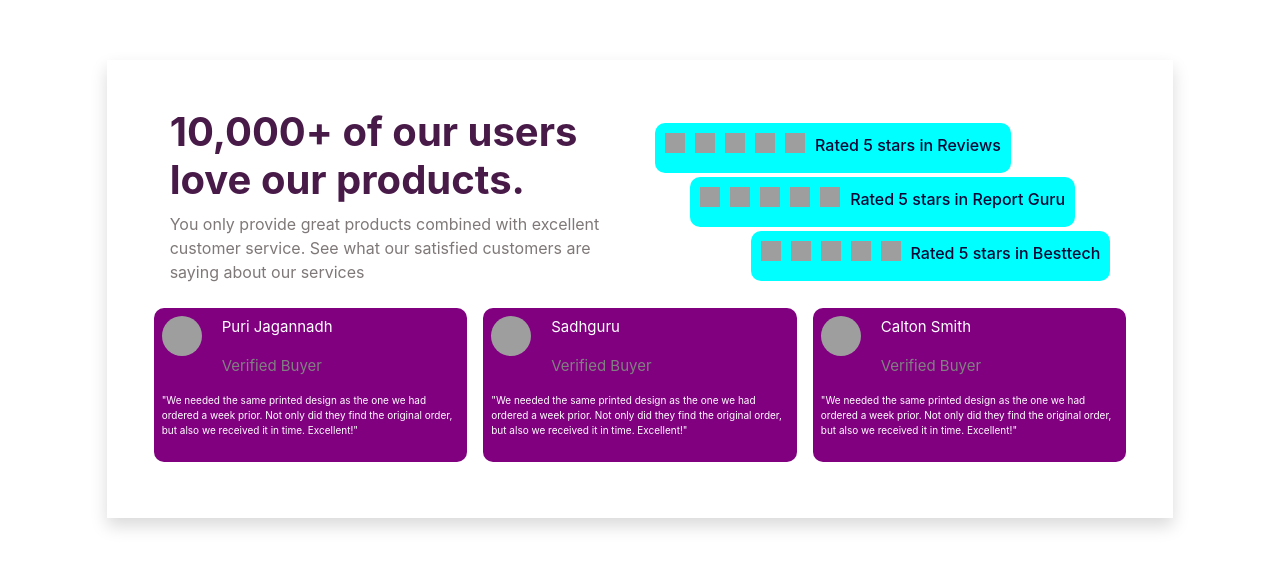
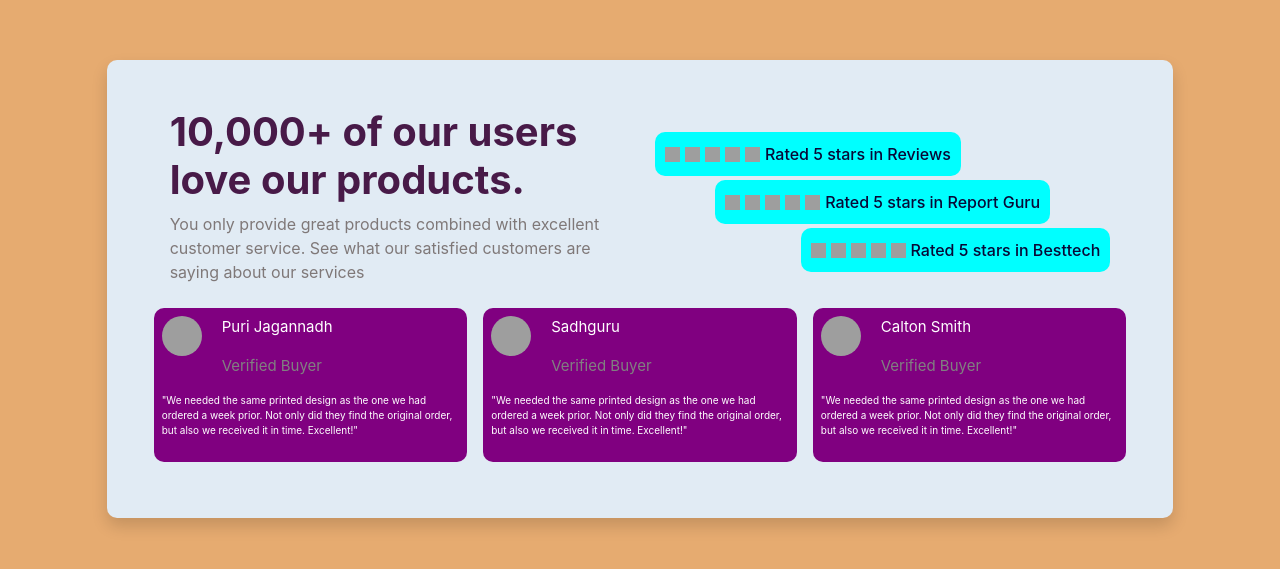
Before and after one commit to sadhiksheik/finsightsasseignment, a plain HTML site: page index.html in a window 1280 px wide. Shown: the part 111-680 px from the top of the page. Drawn offline with nearby package versions, Linux system fonts and the light colour scheme; grey boxes are pictures that could not be loaded.

Commit message:
changes committed

```diff
--- a/index.css
+++ b/index.css
@@ -13,26 +13,31 @@
   font-weight: 400;
 }
 .bg-container{
-  background-color: white;
   height: 100vh;
+  background-color: rgb(230, 171, 112);
+}
+.main-card{
+  background-color: rgb(225, 235, 244);
+  border-radius: 10px;
 }
 .ratings-container{
   background-color: aqua;
-  padding: 10px;
+ padding: 10px;
   border-radius: 10px;
-  padding-bottom: 0px;
+
 }
 .star{
-  height: 20px;
-  width: 20px;
-  margin-right: 10px;
-  background-color: transparent;
-
+  height: 15px;
+  width: 15px;
+  margin-right: 5px;
+  margin: 0px;
+  margin-right: 5px;
 }
 .ratings-para{
   font-size: 16px;
   color: rgb(8, 8, 54);
   font-weight: 500;
+  margin: 0px;
 }
 .profile{
   height: 40px;
--- a/index.html
+++ b/index.html
@@ -12,14 +12,14 @@
 </head>
 <body>
   <div class="bg-container d-flex flex-row justify-content-center align-items-center ">
-    <div class="d-flex p-5 col-10 flex-column justify-content-center align-items-center shadow">
+    <div class="main-card d-flex p-5 col-10 flex-column justify-content-center align-items-center shadow">
       <div class="d-flex flex-row ">
          <div class="d-flex flex-column col-6">
             <h1 class="heading">10,000+ of our users love our products.</h1>
             <p class="paragraph">You only provide great products combined with excellent customer service. See what our satisfied customers are saying about our services</p>
          </div>
          <div class="d-flex flex-column justify-content-center col-6">
-            <div class="ratings-container mb-1 d-flex flex-row  align-self-start">
+            <div class="ratings-container mb-1 d-flex flex-row align-items-center align-self-start">
               <img alt="star" class="star" src="https://res.cloudinary.com/dyal335uz/image/upload/v1694790406/star_image_cmm0ga.webp" />
               <img alt="star" class="star" src="https://res.cloudinary.com/dyal335uz/image/upload/v1694790406/star_image_cmm0ga.webp" />
               <img alt="star" class="star" src="https://res.cloudinary.com/dyal335uz/image/upload/v1694790406/star_image_cmm0ga.webp" />
@@ -28,7 +28,7 @@
 
               <p class="ratings-para">Rated 5 stars in Reviews</p>
             </div>
-            <div class="ratings-container mb-1 d-flex flex-row align-self-center">
+            <div class="ratings-container  mb-1 d-flex flex-row align-items-center align-self-center">
               <img alt="star" class="star" src="https://res.cloudinary.com/dyal335uz/image/upload/v1694790406/star_image_cmm0ga.webp" />
               <img alt="star" class="star" src="https://res.cloudinary.com/dyal335uz/image/upload/v1694790406/star_image_cmm0ga.webp" />
               <img alt="star" class="star" src="https://res.cloudinary.com/dyal335uz/image/upload/v1694790406/star_image_cmm0ga.webp" />
@@ -36,7 +36,7 @@
               <img alt="star" class="star" src="https://res.cloudinary.com/dyal335uz/image/upload/v1694790406/star_image_cmm0ga.webp" />
               <p class="ratings-para">Rated 5 stars in Report Guru</p>
             </div>
-            <div class="ratings-container mb-1 d-flex flex-row align-self-end">
+            <div class="ratings-container mb-1 d-flex flex-row align-items-center align-self-end">
               <img alt="star" class="star" src="https://res.cloudinary.com/dyal335uz/image/upload/v1694790406/star_image_cmm0ga.webp" />
               <img alt="star" class="star" src="https://res.cloudinary.com/dyal335uz/image/upload/v1694790406/star_image_cmm0ga.webp" />
               <img alt="star" class="star" src="https://res.cloudinary.com/dyal335uz/image/upload/v1694790406/star_image_cmm0ga.webp" />
```
